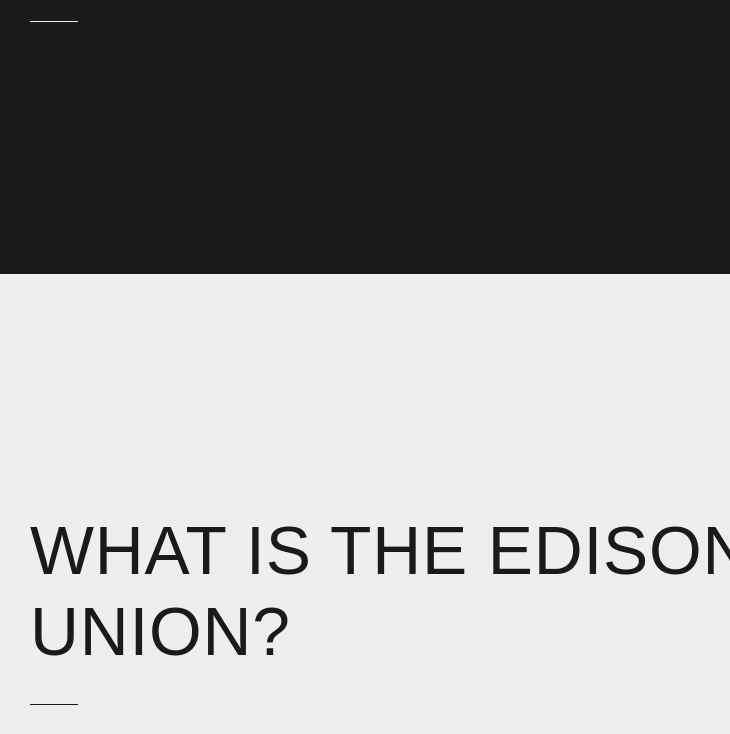
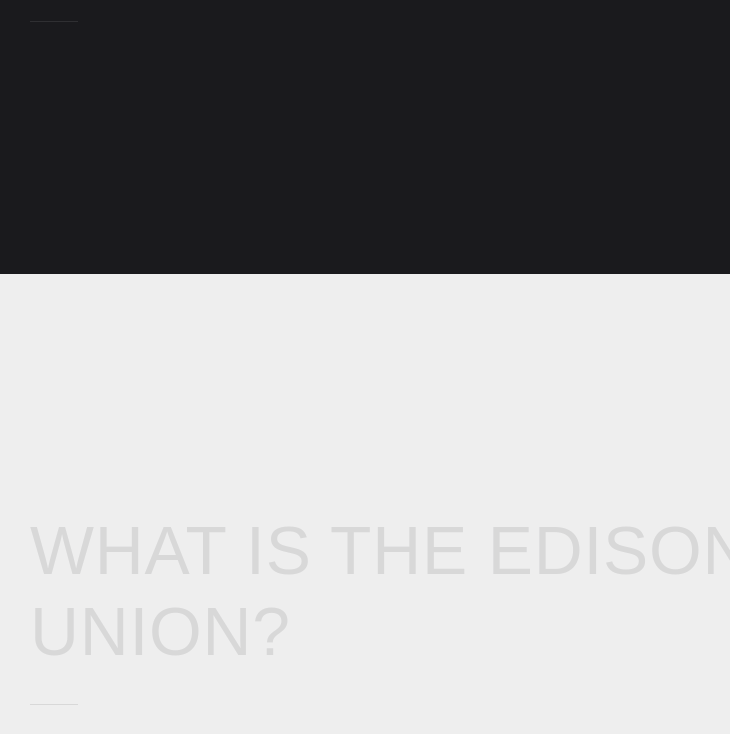
Before and after one commit to struct78/the-edison-union, a Gatsby site: page / in a window 1280 px wide. Shown: the part 526-1260 px from the top of the page, without its empty margins (162-892 px from the left). Built offline with nearby package versions, Linux system fonts and the light colour scheme; Gatsby itself is replaced by a stand-in of ours.

Commit message:
Added font-display

```diff
--- a/src/styles/global.js
+++ b/src/styles/global.js
@@ -15,6 +15,7 @@
 
   body {
     -ms-overflow-style: -ms-autohiding-scrollbar;
+    font-display: auto;
     font-family: ${fonts.body};
     font-size: ${typography.body};
     font-weight: 300;
@@ -44,4 +45,13 @@
     margin-top: 0;
     padding-left: 0;
   }
+
+  h1, h2, h3, h4, h5, h6, p, li, label, button, input, textarea {
+    opacity: 0.1;
+    transition: opacity ${timings.lg}s ease-in-out;
+
+    .wf-active & {
+      opacity: 1;
+    }
+  }
 `
```
